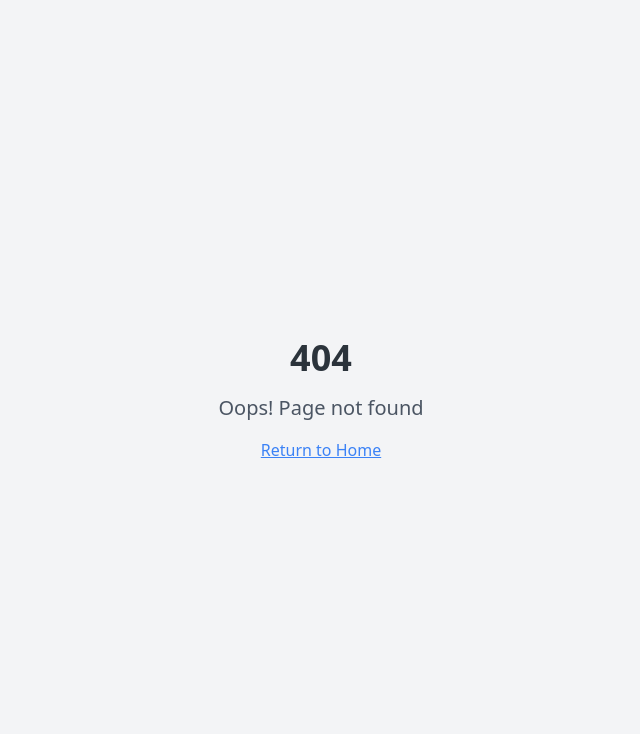
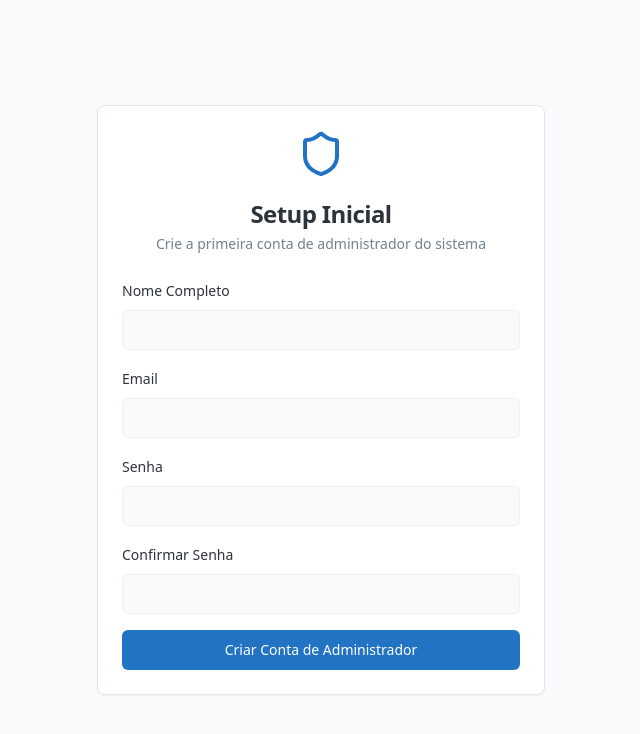
Before and after one commit to Alex-2020-pr/my-hospital-companion, a React (Vite) app: page /admin/setup in a window 1280 px wide. Before the commit this address had no page. Shown: the top 734 px of the page, without its empty margins (319-959 px from the left). Built offline with nearby package versions, Linux system fonts and the light colour scheme; no server answers; the database is empty; the HTML template or start-up script is replaced by a standard one.

Commit message:
Fix: Provide direct admin access link

```diff
--- a/src/App.tsx
+++ b/src/App.tsx
@@ -22,6 +22,7 @@ import { AdminDashboard } from "./pages/AdminDashboard";
 import { AdminOrganizations } from "./pages/AdminOrganizations";
 import { AdminPartners } from "./pages/AdminPartners";
 import { HospitalPanel } from "./pages/HospitalPanel";
+import { AdminSetup } from "./pages/AdminSetup";
 
 const queryClient = new QueryClient();
 
@@ -33,6 +34,7 @@ const App = () => (
       <BrowserRouter>
         <Routes>
           <Route path="/auth" element={<Auth />} />
+          <Route path="/admin/setup" element={<AdminSetup />} />
           <Route path="/" element={<ProtectedRoute><Dashboard /></ProtectedRoute>} />
           <Route path="/consultas" element={<ProtectedRoute><Appointments /></ProtectedRoute>} />
           <Route path="/exames" element={<ProtectedRoute><Exams /></ProtectedRoute>} />
--- /dev/null
+++ b/src/pages/AdminSetup.tsx
@@ -0,0 +1,216 @@
+import { useState, useEffect } from "react";
+import { useNavigate } from "react-router-dom";
+import { supabase } from "@/integrations/supabase/client";
+import { Button } from "@/components/ui/button";
+import { Input } from "@/components/ui/input";
+import { Label } from "@/components/ui/label";
+import { Card, CardContent, CardDescription, CardHeader, CardTitle } from "@/components/ui/card";
+import { useToast } from "@/hooks/use-toast";
+import { Loader2, Shield } from "lucide-react";
+
+export const AdminSetup = () => {
+  const navigate = useNavigate();
+  const { toast } = useToast();
+  const [loading, setLoading] = useState(true);
+  const [submitting, setSubmitting] = useState(false);
+  const [canSetup, setCanSetup] = useState(false);
+  const [formData, setFormData] = useState({
+    fullName: "",
+    email: "",
+    password: "",
+    confirmPassword: ""
+  });
+
+  useEffect(() => {
+    checkIfSetupNeeded();
+  }, []);
+
+  const checkIfSetupNeeded = async () => {
+    try {
+      // Verifica se já existe algum super admin
+      const { count, error } = await supabase
+        .from('user_roles')
+        .select('*', { count: 'exact', head: true })
+        .eq('role', 'super_admin');
+
+      if (error) throw error;
+
+      if (count && count > 0) {
+        toast({
+          title: "Setup já realizado",
+          description: "Já existe um administrador no sistema. Faça login normalmente.",
+          variant: "destructive"
+        });
+        navigate('/auth');
+        return;
+      }
+
+      setCanSetup(true);
+    } catch (error) {
+      console.error('Error checking setup status:', error);
+      toast({
+        title: "Erro",
+        description: "Não foi possível verificar o status do sistema.",
+        variant: "destructive"
+      });
+    } finally {
+      setLoading(false);
+    }
+  };
+
+  const handleSubmit = async (e: React.FormEvent) => {
+    e.preventDefault();
+
+    if (formData.password !== formData.confirmPassword) {
+      toast({
+        title: "Erro",
+        description: "As senhas não coincidem.",
+        variant: "destructive"
+      });
+      return;
+    }
+
+    if (formData.password.length < 6) {
+      toast({
+        title: "Erro",
+        description: "A senha deve ter pelo menos 6 caracteres.",
+        variant: "destructive"
+      });
+      return;
+    }
+
+    setSubmitting(true);
+
+    try {
+      // Cria a conta
+      const { data: authData, error: signUpError } = await supabase.auth.signUp({
+        email: formData.email,
+        password: formData.password,
+        options: {
+          data: {
+            full_name: formData.fullName
+          }
+        }
+      });
+
+      if (signUpError) throw signUpError;
+      if (!authData.user) throw new Error('Usuário não foi criado');
+
+      // Adiciona a role de super_admin
+      const { error: roleError } = await supabase
+        .from('user_roles')
+        .insert({
+          user_id: authData.user.id,
+          role: 'super_admin'
+        });
+
+      if (roleError) throw roleError;
+
+      toast({
+        title: "Sucesso!",
+        description: "Conta de administrador criada com sucesso. Faça login para continuar.",
+      });
+
+      navigate('/auth');
+    } catch (error: any) {
+      console.error('Error during setup:', error);
+      toast({
+        title: "Erro",
+        description: error.message || "Não foi possível criar a conta de administrador.",
+        variant: "destructive"
+      });
+    } finally {
+      setSubmitting(false);
+    }
+  };
+
+  if (loading) {
+    return (
+      <div className="min-h-screen bg-background flex items-center justify-center">
+        <Loader2 className="h-8 w-8 animate-spin text-primary" />
+      </div>
+    );
+  }
+
+  if (!canSetup) {
+    return null;
+  }
+
+  return (
+    <div className="min-h-screen bg-background flex items-center justify-center p-4">
+      <Card className="w-full max-w-md">
+        <CardHeader className="space-y-1 text-center">
+          <div className="flex justify-center mb-4">
+            <Shield className="h-12 w-12 text-primary" />
+          </div>
+          <CardTitle className="text-2xl font-bold">Setup Inicial</CardTitle>
+          <CardDescription>
+            Crie a primeira conta de administrador do sistema
+          </CardDescription>
+        </CardHeader>
+        <CardContent>
+          <form onSubmit={handleSubmit} className="space-y-4">
+            <div className="space-y-2">
+              <Label htmlFor="fullName">Nome Completo</Label>
+              <Input
+                id="fullName"
+                type="text"
+                required
+                value={formData.fullName}
+                onChange={(e) => setFormData({ ...formData, fullName: e.target.value })}
+                disabled={submitting}
+              />
+            </div>
+
+            <div className="space-y-2">
+              <Label htmlFor="email">Email</Label>
+              <Input
+                id="email"
+                type="email"
+                required
+                value={formData.email}
+                onChange={(e) => setFormData({ ...formData, email: e.target.value })}
+                disabled={submitting}
+              />
+            </div>
+
+            <div className="space-y-2">
+              <Label htmlFor="password">Senha</Label>
+              <Input
+                id="password"
+                type="password"
+                required
+                value={formData.password}
+                onChange={(e) => setFormData({ ...formData, password: e.target.value })}
+                disabled={submitting}
+              />
+            </div>
+
+            <div className="space-y-2">
+              <Label htmlFor="confirmPassword">Confirmar Senha</Label>
+              <Input
+                id="confirmPassword"
+                type="password"
+                required
+                value={formData.confirmPassword}
+                onChange={(e) => setFormData({ ...formData, confirmPassword: e.target.value })}
+                disabled={submitting}
+              />
+            </div>
+
+            <Button type="submit" className="w-full" disabled={submitting}>
+              {submitting ? (
+                <>
+                  <Loader2 className="mr-2 h-4 w-4 animate-spin" />
+                  Criando...
+                </>
+              ) : (
+                "Criar Conta de Administrador"
+              )}
+            </Button>
+          </form>
+        </CardContent>
+      </Card>
+    </div>
+  );
+};
```
Also changed, not shown: 1 other file (tests, documents, lock files or other folders).
